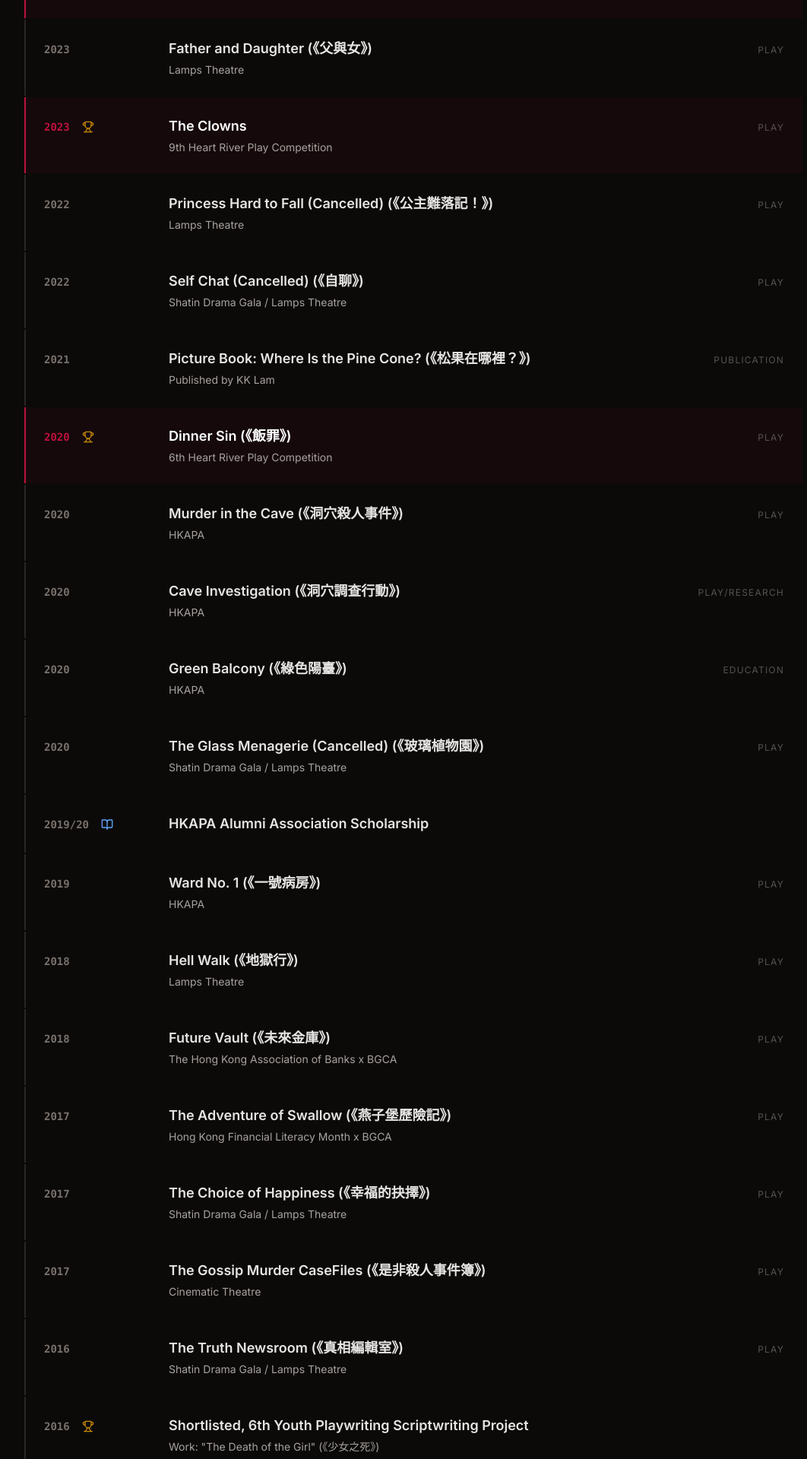
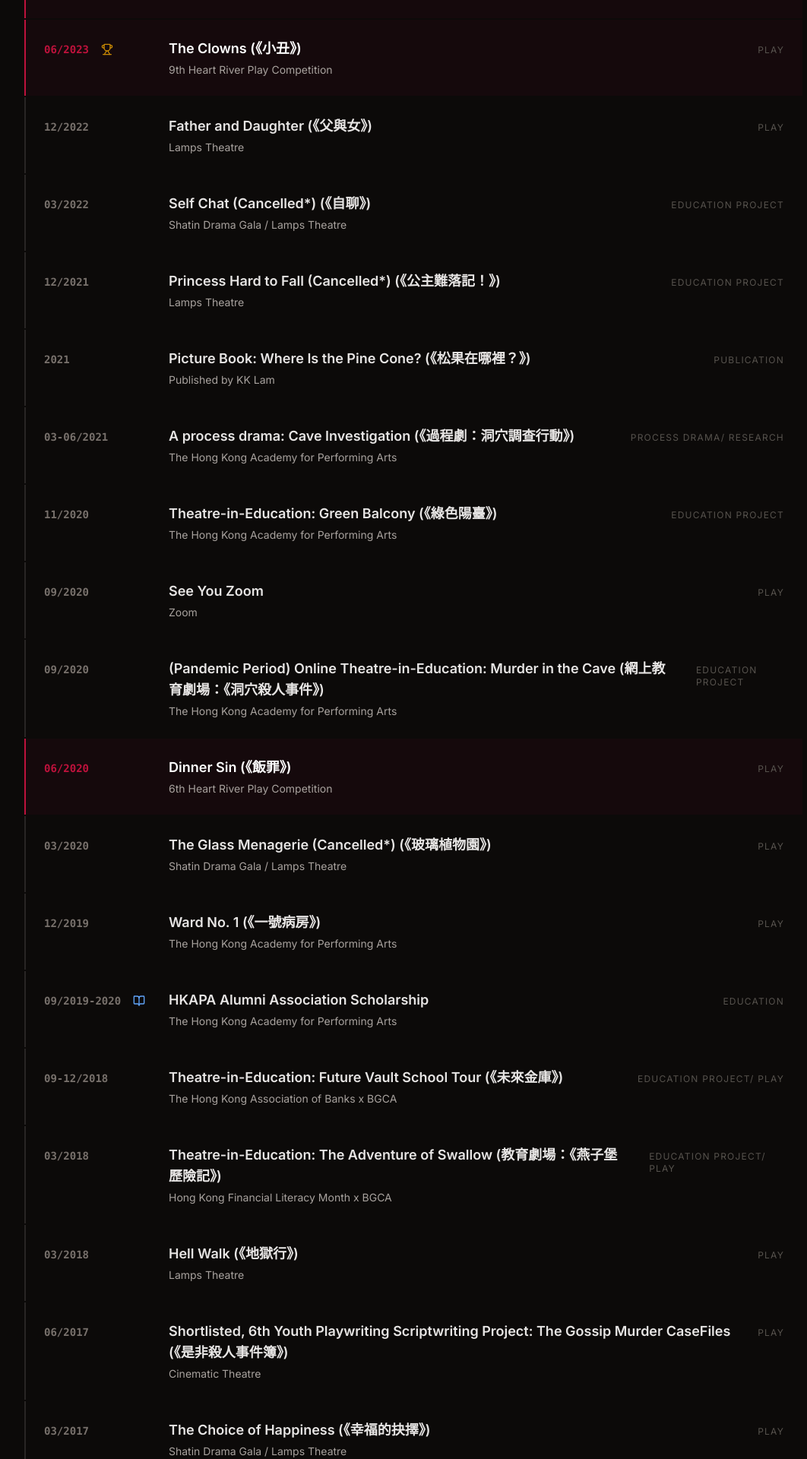
Before and after one commit to kklam1220/Portfolio, a React (Vite) app: page / in a window 1280 px wide. Shown: the part 4427-6347 px from the top of the page at 76% size, without its empty margins (96-1158 px from the left). Built offline with nearby package versions, Linux system fonts and the light colour scheme; a web font is replaced by a local one.

Commit message:
Update timeline data with new entries, sorting, and descriptions

```diff
--- a/constants.ts
+++ b/constants.ts
@@ -88,9 +88,41 @@ export const WISHING_STONE_IMAGES = [
 export const WORKS_AND_AWARDS: TimelineEntry[] = [
   // 2025
   {
+    id: 'memory-2025-cancelled',
+    year: '12/2025',
+    title: 'In Search of Memory (Cancelled) (《記憶的痕跡》編作劇場)',
+    subtitle: 'Lamps Theatre',
+    type: 'work',
+    category: 'Education Project',
+    description: `"In Search of Memory" is a devised ethnographic theatre project exploring themes of personal trauma and memory. Inspired by Eric Kandel's autobiography "In Search of Memory", the project integrates theories from anthropology, sociology, and neuroscience. It aims to collect material using qualitative research methods and present it through theatrical performance and installation art. The production process involves practice-as-research, examining ethical issues in theatre creation involving personal trauma and privacy.
+
+Supported by Hong Kong Arts Development Council (Emerging Artists Scheme).`,
+    images: ['/images/In Search of Memory (Cancelled)/info/poster_v1.png']
+  },
+  {
+    id: 'clowns-2025',
+    year: '06/2025',
+    title: 'The Clowns (《小丑》)',
+    subtitle: 'Calgary Hong Kong Arts & Culture Association',
+    type: 'work',
+    category: 'Play',
+    description: `Playwright: KK Lam
+Director: Tiffany Lai
+Actors: Tiffany Lai, Dennis Chan
+
+"The Clown" is the winning script of the 9th "Heart River Cultivation Programme".
+
+Synopsis:
+With his wedding just around the corner, Kwok Ho encounters an uninvited guest. After a long separation, Siu Yan brings him an unexpected surprise. Faced with the past, where will the two of them go? This is a story about letting go, or the inability to let go.`,
+    images: [
+      '/images/The Clowns/IMG_7423.JPG',
+      '/images/The Clowns/IMG_7737.JPG'
+    ]
+  },
+  {
     id: 'ws-2025-play',
-    year: '2025',
-    title: 'The Wishing Stone',
+    year: '03/2025',
+    title: 'The Wishing Stone (《願望石》)',
     subtitle: 'Lamps Theatre',
     type: 'work',
     category: 'Play',
@@ -115,40 +147,8 @@ Supported by Hong Kong Arts Development Council (Emerging Artists Scheme) and Th
     highlight: true
   },
   {
-    id: 'clowns-2025',
-    year: '2025',
-    title: 'The Clowns',
-    subtitle: 'Calgary Hong Kong Arts & Culture Association',
-    type: 'work',
-    category: 'Play',
-    description: `Playwright: KK Lam
-Director: Tiffany Lai
-Actors: Tiffany Lai, Dennis Chan
-
-"The Clown" is the winning script of the 9th "Heart River Cultivation Programme".
-
-Synopsis:
-With his wedding just around the corner, Kwok Ho encounters an uninvited guest. After a long separation, Siu Yan brings him an unexpected surprise. Faced with the past, where will the two of them go? This is a story about letting go, or the inability to let go.`,
-    images: [
-      '/images/The Clowns/IMG_7423.JPG',
-      '/images/The Clowns/IMG_7737.JPG'
-    ]
-  },
-  {
-    id: 'memory-2025-cancelled',
-    year: '2025',
-    title: 'In Search of Memory (Cancelled)',
-    subtitle: 'Lamps Theatre',
-    type: 'work',
-    category: 'Play',
-    description: `"In Search of Memory" is a devised ethnographic theatre project exploring themes of personal trauma and memory. Inspired by Eric Kandel's autobiography "In Search of Memory", the project integrates theories from anthropology, sociology, and neuroscience. It aims to collect material using qualitative research methods and present it through theatrical performance and installation art. The production process involves practice-as-research, examining ethical issues in theatre creation involving personal trauma and privacy.
-
-Supported by Hong Kong Arts Development Council (Emerging Artists Scheme).`,
-    images: ['/images/In Search of Memory (Cancelled)/info/poster_v1.png']
-  },
-  {
     id: 'squirrel-book-2025',
-    year: '2025',
+    year: '03/2025',
     title: 'Picture Book: The Squirrel, the Grey Wolf, and the Stone Spirit (《松鼠 灰狼 石精靈》)',
     subtitle: 'Lamps Theatre',
     type: 'work',
@@ -173,17 +173,33 @@ Supported by: Hong Kong Arts Development Council (香港藝術發展局)`,
   // 2024
   {
     id: 'wgu-2024',
-    year: '2024',
+    year: '11/2024',
     title: 'WGU Tech is Everywhere Scholarship',
     subtitle: 'Western Governors University',
     type: 'scholarship',
+    category: 'Education',
+    description: 'KK Lam was awarded the WGU Tech is Everywhere Scholarship by Western Governors University to pursue a Bachelor of Science in Information Technology degree.',
     highlight: true
   },
 
   // 2023
   {
-    id: 'father-daughter-2023',
-    year: '2023',
+    id: 'clowns-award-2023',
+    year: '06/2023',
+    title: 'The Clowns (《小丑》)',
+    subtitle: '9th Heart River Play Competition',
+    type: 'award',
+    category: 'Play',
+    description: `Outstanding Script Award & Shortlisted Performance.
+Director: Jacky Cheung Chi Kit.`,
+    images: ['/images/9th Heart River Play Competition/《The-Clowns》林建剛-2.png'],
+    highlight: true
+  },
+
+  // 2022
+  {
+    id: 'father-daughter-2022',
+    year: '12/2022',
     title: 'Father and Daughter (《父與女》)',
     subtitle: 'Lamps Theatre',
     type: 'work',
@@ -201,39 +217,25 @@ Special Singing: 鄺賢妍`,
     images: ['/images/Father and Daughter (《父與女》)/父 與 女 副本 1930.png']
   },
   {
-    id: 'clowns-award-2023',
-    year: '2023',
-    title: 'The Clowns',
-    subtitle: '9th Heart River Play Competition',
-    type: 'award',
-    category: 'Play',
-    description: `Outstanding Script Award & Shortlisted Performance.
-Director: Jacky Cheung Chi Kit.`,
-    images: ['/images/9th Heart River Play Competition/《The-Clowns》林建剛-2.png'],
-    highlight: true
-  },
-
-  // 2022
-  {
-    id: 'princess-2022',
-    year: '2022',
-    title: 'Princess Hard to Fall (Cancelled) (《公主難落記！》)',
-    subtitle: 'Lamps Theatre',
-    type: 'work',
-    category: 'Play',
-    description: 'Playwright.'
-  },
-  {
     id: 'self-chat-2022',
-    year: '2022',
-    title: 'Self Chat (Cancelled) (《自聊》)',
+    year: '03/2022',
+    title: 'Self Chat (Cancelled*) (《自聊》)',
     subtitle: 'Shatin Drama Gala / Lamps Theatre',
     type: 'work',
-    category: 'Play',
-    description: 'Playwright.'
+    category: 'Education Project',
+    description: '*Program cancelled due to the pandemic.'
   },
 
   // 2021
+  {
+    id: 'princess-2021',
+    year: '12/2021',
+    title: 'Princess Hard to Fall (Cancelled*) (《公主難落記！》)',
+    subtitle: 'Lamps Theatre',
+    type: 'work',
+    category: 'Education Project',
+    description: 'Playwright.\n*Program cancelled due to the pandemic.'
+  },
   {
     id: 'pinecone-2021',
     year: '2021',
@@ -245,27 +247,79 @@ Director: Jacky Cheung Chi Kit.`,
 eBook version (excerpt): https://www.flipsnack.com/moneymonth/--vc5r333xu3.html`,
     images: ['/images/Picture Book Where Is the Pine Cone (《松果在哪裡？》)/Cover.jpg']
   },
+  {
+    id: 'cave-investigation-2021',
+    year: '03-06/2021',
+    title: 'A process drama: Cave Investigation (《過程劇：洞穴調查行動》)',
+    subtitle: 'The Hong Kong Academy for Performing Arts',
+    type: 'work',
+    category: 'Process Drama/ Research',
+    description: `This session served as KK Lam's master's research project, titled:
+An action research project examining how Process Drama can encourage senior secondary students to reflect on moral and philosophical dilemmas.`,
+    images: ['/images/Cave Investigation Operation - A Process Drama/IMG-20181027-WA0007.jpg']
+  },
 
   // 2020
   {
-    id: 'dinner-sin-award-2020',
-    year: '2020',
-    title: 'Dinner Sin (《飯罪》)',
-    subtitle: '6th Heart River Play Competition',
-    type: 'award',
+    id: 'green-balcony-2020',
+    year: '11/2020',
+    title: 'Theatre-in-Education: Green Balcony (《綠色陽臺》)',
+    subtitle: 'The Hong Kong Academy for Performing Arts',
+    type: 'work',
+    category: 'Education Project',
+    description: 'Actor-Teacher.'
+  },
+  {
+    id: 'see-you-zoom-2020',
+    year: '09/2020',
+    title: 'See You Zoom',
+    subtitle: 'Zoom',
+    type: 'work',
     category: 'Play',
-    description: `Outstanding Script Award & Winning Script Public Performance.
-Playwright: KK Lam.`,
-    images: ['/images/6th Heart River Play Competition/poster.jpg'],
-    highlight: true
+    description: `A Micro-Ethnographic Drama by a Hong Kong Resident
+
+Living in Hong Kong,
+During this time, we continue to be poor but proud,
+Continuing to stare at the fluctuating pandemic figures, our moods jumping up and down with the numbers;
+Continuing to maintain social distancing;
+Continuing to learn to hesitate slightly when shaking hands or hugging others;
+Continuing to create.
+
+This is a micro-ethnographic drama created via Zoom during the rebound outbreak of the pandemic in Hong Kong, sharing the Hong Kong stories of different people through performance. The audience will be invited to participate interactively in real-time during the performance, jointly constructing a story about constant adaptation in life and the struggle again and again. See You Zoom debuted earlier this year with enthusiastic audience response and full houses. This performance specially adds multiple sessions and welcomes the audience again with a strengthened team.
+
+Before we know how to summarize 2020, in the deep autumn with high skies and clear waters, let's See You Zoom Again and gather interactively online!
+
+Creative Team:
+Devising Director: Wong Yuen Ping^
+Devising Actors: Chan Hiu Yan^, Chan Lai Wah, Fung Sai Kuen, Wong Yat Hei
+Production Members: Tsui Ling Chi, Hung Ka Chak^, Kwok Cheuk Ling, Lam Kin Kong, Wong Ka Yi
+Set & Art: Tsang Man Tung
+Composer: Frankie Ho
+Illustration: Karmen Loh
+^With permission from the School of Drama, HKAPA
+
+Date | Time:
+29.9 – 4.10.2020 | 8pm
+1 – 4.10.2020 | 3pm
+Program duration approximately 1 hour 30 minutes.
+
+Language:
+Performed in Cantonese, with a small amount of Mandarin.
+
+Online Platform:
+Zoom
+
+Quota per session:
+30 (First come, first served)`,
+    images: ['/images/See you zoom/poster.jpg']
   },
   {
     id: 'murder-cave-2020',
-    year: '2020',
-    title: 'Murder in the Cave (《洞穴殺人事件》)',
-    subtitle: 'HKAPA',
+    year: '09/2020',
+    title: '(Pandemic Period) Online Theatre-in-Education: Murder in the Cave (網上教育劇場：《洞穴殺人事件》)',
+    subtitle: 'The Hong Kong Academy for Performing Arts',
     type: 'work',
-    category: 'Play',
+    category: 'Education Project',
     description: `Synopsis:
 A cave accident, a murder case. Forced by helplessness? Unforgivable sin? Guilty, not guilty, who is right, who is wrong? The trial is about to begin. *This trial will be conducted online. Story adapted from: The Case of the Speluncean Explorers.
 
@@ -276,125 +330,208 @@ Actors: 陳曉彤, 王家兒, 嚴嘉儀, 林建剛, 莫皓中, 鄧永康, 洪家
     images: ['/images/Murder in the Cave (《洞穴殺人事件》)/poster.jpg']
   },
   {
-    id: 'cave-investigation-2020',
-    year: '2020',
-    title: 'Cave Investigation (《洞穴調查行動》)',
-    subtitle: 'HKAPA',
+    id: 'dinner-sin-2020',
+    year: '06/2020',
+    title: 'Dinner Sin (《飯罪》)',
+    subtitle: '6th Heart River Play Competition',
     type: 'work',
-    category: 'Play/Research',
-    description: 'Playwright, Actor-Teacher, Researcher.',
-    images: ['/images/Cave Investigation Operation - A Process Drama/IMG-20181027-WA0007.jpg']
-  },
-  {
-    id: 'green-balcony-2020',
-    year: '2020',
-    title: 'Green Balcony (《綠色陽臺》)',
-    subtitle: 'HKAPA',
-    type: 'work',
-    category: 'Education',
-    description: 'Actor-Teacher.'
+    category: 'Play',
+    description: `"Dinner Sin" is a tense and exciting script; even during the table read, we felt the intensity! If you want to know how twisty and turny the story development is, remember to buy tickets to support us!
+
+Synopsis:
+A father who lost his daughter prepares to visit the Law family. The Law family, hosting this guest, feels extremely uneasy. Facing various ill-intentioned advances, the two fathers begin to discover that their respective daughters each had their secret sides...
+
+Playwright - KK Lam Introduction:
+Master of Drama Education from HKAPA, former Liberal Studies teacher, currently working in drama education in a non-profit organization.
+
+"Let actors turn the playwright's words into reality on stage."
+
+Public Performance Details:
+Date: 1/11/2020 (Sunday)
+Time: 3:00pm (Program duration approx. 2 hours)
+Venue: Tuen Mun Town Hall Cultural Activities Hall`,
+    images: ['/images/Dinner Sin/poster.jpg'],
+    highlight: true
   },
   {
     id: 'glass-zoo-2020',
-    year: '2020',
-    title: 'The Glass Menagerie (Cancelled) (《玻璃植物園》)',
+    year: '03/2020',
+    title: 'The Glass Menagerie (Cancelled*) (《玻璃植物園》)',
     subtitle: 'Shatin Drama Gala / Lamps Theatre',
+    type: 'work',
+    category: 'Play',
+    description: '*Program cancelled due to the pandemic.'
+  },
+
+  // 2019
+  {
+    id: 'ward-1-2019',
+    year: '12/2019',
+    title: 'Ward No. 1 (《一號病房》)',
+    subtitle: 'The Hong Kong Academy for Performing Arts',
+    type: 'work',
+    category: 'Play',
+    description: `22-23/12/2019 7:30pm
+HKAPA Experimental Theatre
+
+Synopsis:
+A mental hospital using brand new therapies,
+A group of inexplicable mental patients,
+A trainee doctor who notices abnormalities,
+A past event deliberately avoided.
+People who can't walk out, things that can't be walked out of.
+
+In a mental hospital,
+How would you prove you don't have mental illness?
+
+Scene List:
+Scene 1 | Natural Therapy
+Scene 2 | Ward No. 1
+Scene 3 | An Air Crash
+Scene 4 | Transplant
+Scene 5 | The End
+
+Cast:
+Yip Heung Ling as Yeung Tsz Yu
+Kwong Yin Yin as Shui Shui
+Lam Sze Man as Shui Shui (2)/Doctor/Medic/Passenger
+Chan Hiu Tung as Tiff/Medic/Passenger
+Wong Tsz Ning as Stewardess/Medic
+Lam Kin Kong as Paul/Security/Pilot/Medic
+Chu Kai Hin as Medic/Steven/Police/Passenger/Guide/Old Doctor
+Li Man Lung as Police/Passenger
+Chan Chun On as Passenger/Howard`,
+  },
+  {
+    id: 'hkapa-scholarship-2019',
+    year: '09/2019-2020',
+    title: 'HKAPA Alumni Association Scholarship',
+    subtitle: 'The Hong Kong Academy for Performing Arts',
+    type: 'scholarship',
+    category: 'Education',
+    description: 'KK Lam was awarded the HKAPA Alumni Association Scholarship by The Hong Kong Academy for Performing Arts to pursue a Master of Fine Arts in Drama and Theatre Education degree.'
+  },
+
+  // 2018
+  {
+    id: 'future-vault-2018',
+    year: '09-12/2018',
+    title: 'Theatre-in-Education: Future Vault School Tour (《未來金庫》)',
+    subtitle: 'The Hong Kong Association of Banks x BGCA',
+    type: 'work',
+    category: 'Education Project/ Play',
+    description: `School Tour Interactive Theatre "Future Vault" (18-19)
+
+*Project organized by The Boys' & Girls' Clubs Association of Hong Kong, sponsored by The Hong Kong Association of Banks.
+
+If you could borrow money from your future self, would you "spend future money first" and then wait for your "future" self to repay it?`,
+    images: ['/images/Future Vault (《未來金庫》)/未來金庫.jpg']
+  },
+  {
+    id: 'adventure-swallow-2018',
+    year: '03/2018',
+    title: 'Theatre-in-Education: The Adventure of Swallow (教育劇場：《燕子堡歷險記》)',
+    subtitle: 'Hong Kong Financial Literacy Month x BGCA',
+    type: 'work',
+    category: 'Education Project/ Play',
+    description: `Every winter, the birds living in Swallow Castle face a severe test, the "Great Cold Winter". Traditionally, the elderly Grandpa Swallow prepares for Swallow Castle. However, this year Grandpa Swallow encountered obstacles while buying food in the south and could not return in time. Therefore, Grandpa Swallow invited a group of children to Swallow Castle to assist the swallows in preparing for the cold winter. Can the children help the birds of Swallow Castle survive the winter?
+
+Organizer: The Boys' & Girls' Clubs Association of Hong Kong Community Creative Learning Centre
+Sponsor: Investor and Financial Education Council
+Director: KK Lam
+Playwright: KK Lam
+
+Cast:
+Tang Tin Sum, Sin Dik Sang, Cheng Ka Yi
+Tsui San Ming, Li Wing Ni, Cheng Yuet`,
+    images: ['/images/The Adventure of Swallow (《燕子堡歷險記》)/poster.jpeg']
+  },
+  {
+    id: 'hell-walk-2018',
+    year: '03/2018',
+    title: 'Hell Walk (《地獄行》)',
+    subtitle: 'Lamps Theatre',
+    type: 'work',
+    category: 'Play',
+    description: `The school priest and Religious Studies teacher is actually a monk?!
+The otaku classmate actually hides superpowers?!
+The grade goddess is actually the daughter of Black Impermanence?!
+The female farmer farming in the New Territories is actually White Impermanence?!
+
+A third-rate secondary school, some marginalized oddballs, a group of losers who think "Hell" is more like "Heaven" than the "Human World".
+
+Is the eternal fire of hell more terrible, or is the endless suffering of the human world more unbearable?
+
+Producer: Au Choi Kwan
+Playwright: KK Lam
+Director: KK Lam
+Actors: Tang Tin Sum, Sin Dik Sang, Cheng Ka Yi, Tsui San Ming, Li Wing Ni, Cheng Yuet, Ng Ho Yan, Ma Cheuk Nam`,
+    images: ['/images/Hell Walk (《地獄行》)/poster.jpg']
+  },
+
+  // 2017
+  {
+    id: 'gossip-murder-2017',
+    year: '06/2017',
+    title: 'Shortlisted, 6th Youth Playwriting Scriptwriting Project: The Gossip Murder CaseFiles (《是非殺人事件簿》)',
+    subtitle: 'Cinematic Theatre',
     type: 'work',
     category: 'Play',
     description: 'Playwright.'
   },
-
-  // 2019
-  {
-    id: 'hkapa-scholarship-2019',
-    year: '2019/20',
-    title: 'HKAPA Alumni Association Scholarship',
-    type: 'scholarship'
-  },
-  {
-    id: 'ward-1-2019',
-    year: '2019',
-    title: 'Ward No. 1 (《一號病房》)',
-    subtitle: 'HKAPA',
-    type: 'work',
-    category: 'Play',
-    description: 'Actor.'
-  },
-
-  // 2018
-  {
-    id: 'hell-walk-2018',
-    year: '2018',
-    title: 'Hell Walk (《地獄行》)',
-    subtitle: 'Lamps Theatre',
-    type: 'work',
-    category: 'Play',
-    description: 'Playwright, Director. Featuring cardboard set design.',
-    images: ['/images/Hell Walk/11.JPG']
-  },
-  {
-    id: 'future-vault-2018',
-    year: '2018',
-    title: 'Future Vault (《未來金庫》)',
-    subtitle: 'The Hong Kong Association of Banks x BGCA',
-    type: 'work',
-    category: 'Play',
-    description: 'Playwright, Director.'
-  },
-
-  // 2017
-  {
-    id: 'swallow-2017',
-    year: '2017',
-    title: 'The Adventure of Swallow (《燕子堡歷險記》)',
-    subtitle: 'Hong Kong Financial Literacy Month x BGCA',
-    type: 'work',
-    category: 'Play',
-    description: 'Writer & Director. Funded by IEC.',
-    images: ['/images/Hell Walk/2.jpg']
-  },
   {
     id: 'choice-happiness-2017',
-    year: '2017',
+    year: '03/2017',
     title: 'The Choice of Happiness (《幸福的抉擇》)',
     subtitle: 'Shatin Drama Gala / Lamps Theatre',
     type: 'work',
     category: 'Play',
     description: 'Playwright, Director.'
   },
-  {
-    id: 'gossip-murder-2017',
-    year: '2017',
-    title: 'The Gossip Murder CaseFiles (《是非殺人事件簿》)',
-    subtitle: 'Cinematic Theatre',
-    type: 'work',
-    category: 'Play',
-    description: 'Playwright.'
-  },
 
   // 2016
   {
     id: 'truth-newsroom-2016',
-    year: '2016',
+    year: '03/2016',
     title: 'The Truth Newsroom (《真相編輯室》)',
     subtitle: 'Shatin Drama Gala / Lamps Theatre',
     type: 'work',
     category: 'Play',
-    description: 'Playwright. Exploring press freedom.',
-    images: ['/images/Murder in the Cave/4.jpg']
-  },
-  {
-    id: 'death-girl-2016',
-    year: '2016',
-    title: 'Shortlisted, 6th Youth Playwriting Scriptwriting Project',
-    subtitle: 'Work: "The Death of the Girl" (《少女之死》)',
-    type: 'award'
+    description: `"Truth Daily" is a rising online media outlet in Hong Kong in recent years. It prides itself on being different from the traditional press, unhesitatingly adding subjective comments during news reporting, and daring to express its own political stance. Consequently, it has gained the attention of the vast number of Hong Kong netizens, and articles published on its web page often become social topics.
+
+However, after an intern arrived at the newspaper office one day, his investigative reporting style, although not approved by the editor-in-chief, unintentionally reminded the editor of the past.
+
+Is truth important, or is public opinion important?
+
+Scene 1: Truth.
+Scene 2: Truth
+Scene 3: Truth!
+Scene 4: Truth?
+Scene 5: Truth...
+Scene 6: Really Want (Homophone for Truth)
+Scene 7: "Truth"
+
+Director: KK Lam
+Playwright: KK Lam
+Stage Manager: Au Choi Kwan
+Stage Design: Ng Ho Yan
+Lighting: Sin Dik Sang
+Props: Cheng Ka Yi
+
+Cast:
+Li Wing Ni as Editor-in-Chief - Siu Yan
+Sin Dik Sang as Intern Reporter - Kwok Sang
+Wong Siu Jin as Young Master Tung
+Cheng Ka Yi as Lek Mui
+Ng Ho Yan as Mrs. Chan
+KK Lam as Senior Brother`,
+    images: ['/images/真相編輯室/poster.jpg']
   },
 
   // 2015
   {
     id: 'don-quixote-award-2015',
-    year: '2015',
+    year: '12/2015',
     title: 'My Don Quixote Dad (《我的唐吉叔叔》)',
     subtitle: '9th Chinese Stage Script Writing Competition',
     type: 'award',
```
